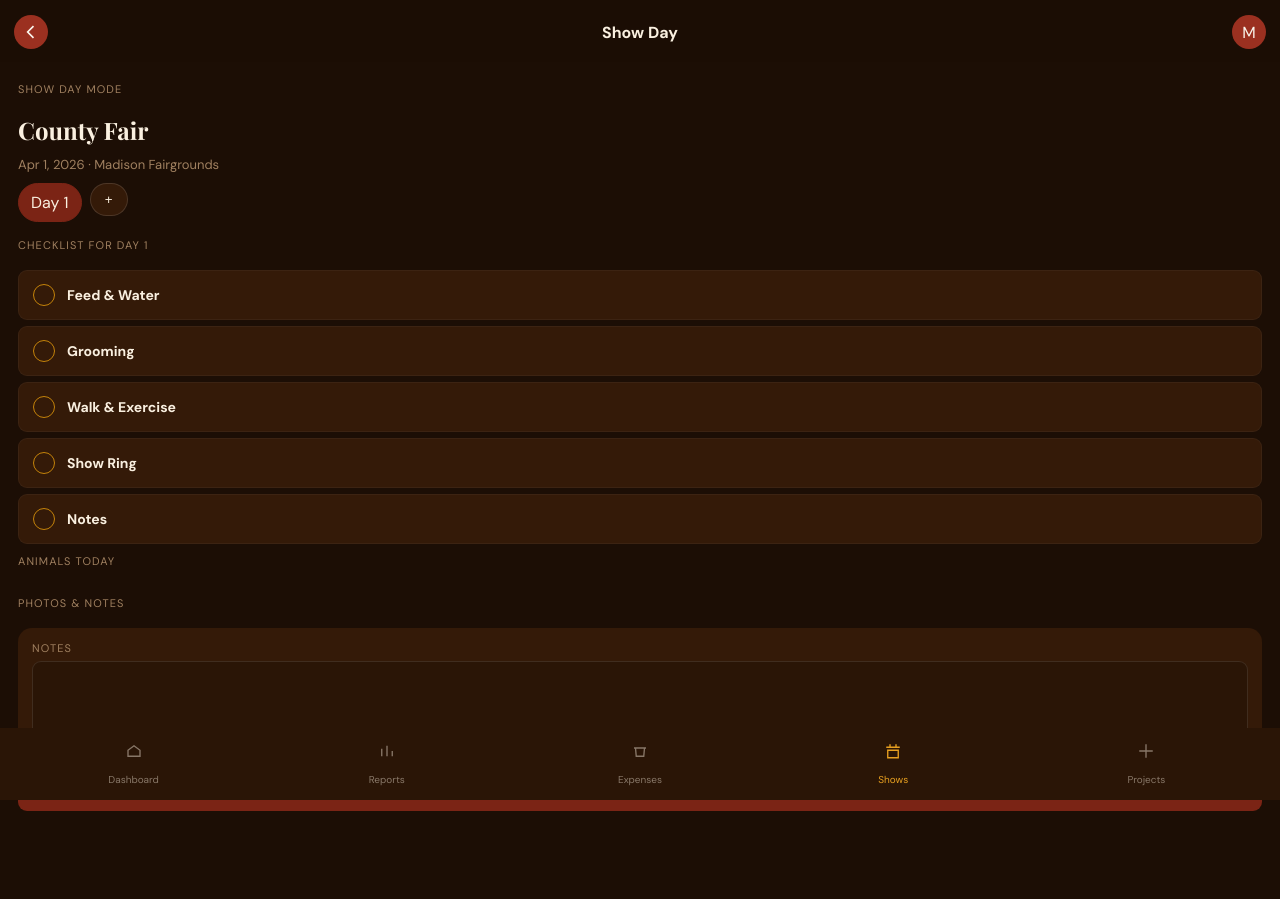
After one commit to punishergui/project-barn, a Flask app: page /shows/1/day/1 in a window 1280 px wide. The commit adds this page. Run offline with Flask 3, Linux system fonts and the light colour scheme; the visitor is signed in with stand-in values (Sample User, id 1); data comes from the database, SQL or seed files in the repository; parts of the project's set-up code (start-up, migrations or seed data) failed here and were passed over.

Commit message:
Implement Phase 3 show management flows

```diff
--- a/app/routes/dashboard.py
+++ b/app/routes/dashboard.py
@@ -1,12 +1,11 @@
-from datetime import date, datetime
+from datetime import date, datetime, timedelta
 
 from flask import Blueprint, jsonify, redirect, render_template, request, session, url_for
 
-from app.models import Expense, Profile, Project, Show, ShowEntry, Task, db
+from app.models import Expense, Profile, Project, Show, ShowDay, ShowDayCheck, ShowEntry, Task, db
 
 
 dashboard_bp = Blueprint("dashboard", __name__)
-
 
 TASK_ICONS = {
     "feed": "🌾",
@@ -18,7 +17,6 @@ TASK_ICONS = {
     "note": "📝",
     "other": "📝",
 }
-
 PROJECT_EMOJI = {
     "cow": "🐄",
     "pig": "🐖",
@@ -30,6 +28,22 @@ PROJECT_EMOJI = {
     "welding": "🔧",
     "other": "📋",
 }
+RIBBON_LABELS = {
+    "blue": "Blue",
+    "red": "Red",
+    "white": "White",
+    "yellow": "Yellow",
+    "purple": "Purple",
+    "grand": "Grand",
+    "reserve": "Reserve",
+}
+SHOW_CHECK_ITEMS = [
+    "Feed & Water",
+    "Grooming",
+    "Walk & Exercise",
+    "Show Ring",
+    "Notes",
+]
 
 
 @dashboard_bp.before_app_request
@@ -42,15 +56,36 @@ def require_session():
         return redirect(url_for("auth.profiles_page"))
 
 
+def _show_total_days(show: Show) -> int:
+    if show.end_date and show.end_date >= show.start_date:
+        return (show.end_date - show.start_date).days + 1
+    return 1
+
+
+def _get_or_create_show_day(show: Show, day_num: int) -> ShowDay:
+    show_day = ShowDay.query.filter_by(show_id=show.id, day_number=day_num).first()
+    if not show_day:
+        show_day = ShowDay(show_id=show.id, day_number=day_num)
+        show_day.date = show.start_date + timedelta(days=day_num - 1)
+        db.session.add(show_day)
+        db.session.flush()
+
+    existing = {check.item_name: check for check in ShowDayCheck.query.filter_by(show_day_id=show_day.id).all()}
+    for item_name in SHOW_CHECK_ITEMS:
+        if item_name not in existing:
+            db.session.add(ShowDayCheck(show_day_id=show_day.id, item_name=item_name, completed=False))
+    db.session.commit()
+    return show_day
+
+
 @dashboard_bp.get("/")
 def dashboard_home():
     active_profile = Profile.query.get_or_404(session["active_profile_id"])
     projects = Project.query.order_by(Project.name.asc()).all()
-    shows_upcoming = Show.query.filter(Show.start_date >= date.today()).all()
+    shows_upcoming = Show.query.filter(Show.start_date >= date.today()).order_by(Show.start_date.asc()).all()
+    upcoming_preview = shows_upcoming[:3]
     tasks_today = Task.query.order_by(Task.id.asc()).all()
-    recent_activity = (
-        Task.query.filter(Task.logged_at.isnot(None)).order_by(Task.logged_at.desc()).limit(5).all()
-    )
+    recent_activity = Task.query.filter(Task.logged_at.isnot(None)).order_by(Task.logged_at.desc()).limit(5).all()
 
     hour = datetime.now().hour
     greeting = "Good morning" if hour < 12 else ("Good afternoon" if hour < 18 else "Good evening")
@@ -63,11 +98,13 @@ def dashboard_home():
         projects=projects,
         tasks_today=tasks_today,
         shows_upcoming=shows_upcoming,
+        upcoming_preview=upcoming_preview,
         greeting=greeting,
         profiles=profiles,
         task_icons=TASK_ICONS,
+        recent_activity=recent_activity,
         project_map=project_map,
-        recent_activity=recent_activity,
+        today=date.today(),
     )
 
 
@@ -162,6 +199,7 @@ def project_detail(project_id: int):
         shows=shows,
         total_spent=total_spent,
         task_icons=TASK_ICONS,
+        ribbon_labels=RIBBON_LABELS,
         project_emoji=PROJECT_EMOJI,
         tab=tab,
         hide_top_bar=True,
@@ -215,9 +253,211 @@ def project_task_log(project_id: int):
 
 
 @dashboard_bp.get("/shows")
-def shows_stub():
+def shows_list():
     active_profile = Profile.query.get_or_404(session["active_profile_id"])
-    return render_template("shows.html", active_profile=active_profile, page_title="Shows")
+    shows = Show.query.order_by(Show.start_date.asc(), Show.id.asc()).all()
+    return render_template(
+        "shows.html",
+        active_profile=active_profile,
+        shows=shows,
+        today=date.today(),
+        page_title="Shows",
+        back_url=url_for("dashboard.dashboard_home"),
+    )
+
+
+@dashboard_bp.route("/shows/add", methods=["GET", "POST"])
+def show_add():
+    active_profile = Profile.query.get_or_404(session["active_profile_id"])
+    projects = Project.query.order_by(Project.name.asc()).all()
+    profiles = {profile.id: profile for profile in Profile.query.order_by(Profile.name.asc()).all()}
+
+    if request.method == "POST":
+        name = (request.form.get("name") or "").strip()
+        location = (request.form.get("location") or "").strip()
+        start_date_raw = request.form.get("start_date")
+        end_date_raw = request.form.get("end_date")
+
+        if not name or not location or not start_date_raw:
+            return render_template(
+                "show_add.html",
+                active_profile=active_profile,
+                projects=projects,
+                profiles=profiles,
+                project_emoji=PROJECT_EMOJI,
+                error="Name, location, and start date are required.",
+                page_title="Add Show",
+                back_url=url_for("dashboard.shows_list"),
+            )
+
+        start_date_val = datetime.strptime(start_date_raw, "%Y-%m-%d").date()
+        end_date_val = datetime.strptime(end_date_raw, "%Y-%m-%d").date() if end_date_raw else None
+
+        show = Show(name=name, location=location, start_date=start_date_val, end_date=end_date_val, notes=(request.form.get("notes") or "").strip() or None)
+        db.session.add(show)
+        db.session.flush()
+
+        selected_projects = request.form.getlist("project_ids")
+        for project_id in selected_projects:
+            db.session.add(ShowEntry(show_id=show.id, project_id=int(project_id)))
+
+        db.session.add(ShowDay(show_id=show.id, day_number=1, date=show.start_date))
+        db.session.commit()
+        _get_or_create_show_day(show, 1)
+        return redirect(url_for("dashboard.show_detail", show_id=show.id))
+
+    return render_template(
+        "show_add.html",
+        active_profile=active_profile,
+        projects=projects,
+        profiles=profiles,
+        project_emoji=PROJECT_EMOJI,
+        page_title="Add Show",
+        back_url=url_for("dashboard.shows_list"),
+    )
+
+
+@dashboard_bp.get("/shows/<int:show_id>")
+def show_detail(show_id: int):
+    active_profile = Profile.query.get_or_404(session["active_profile_id"])
+    show = Show.query.get_or_404(show_id)
+    entries = ShowEntry.query.filter_by(show_id=show.id).order_by(ShowEntry.id.asc()).all()
+    project_ids = [entry.project_id for entry in entries]
+    projects = {project.id: project for project in Project.query.filter(Project.id.in_(project_ids)).all()} if project_ids else {}
+    profiles = {profile.id: profile for profile in Profile.query.all()}
+    has_results = any(entry.placing or entry.ribbon_color for entry in entries)
+
+    return render_template(
+        "show_detail.html",
+        active_profile=active_profile,
+        show=show,
+        entries=entries,
+        projects=projects,
+        profiles=profiles,
+        project_emoji=PROJECT_EMOJI,
+        ribbon_labels=RIBBON_LABELS,
+        has_results=has_results,
+        page_title="Show Details",
+        back_url=url_for("dashboard.shows_list"),
+    )
+
+
+@dashboard_bp.get("/shows/<int:show_id>/day/<int:day_num>")
+def show_day(show_id: int, day_num: int):
+    active_profile = Profile.query.get_or_404(session["active_profile_id"])
+    show = Show.query.get_or_404(show_id)
+    total_days = _show_total_days(show)
+
+    max_existing = db.session.query(db.func.max(ShowDay.day_number)).filter_by(show_id=show.id).scalar() or 0
+    if day_num < 1:
+        return redirect(url_for("dashboard.show_day", show_id=show.id, day_num=1))
+
+    allowed_max = max(total_days, max_existing, day_num)
+    if day_num > allowed_max:
+        return redirect(url_for("dashboard.show_day", show_id=show.id, day_num=allowed_max))
+
+    show_day_record = _get_or_create_show_day(show, day_num)
+    day_rows = ShowDay.query.filter_by(show_id=show.id).order_by(ShowDay.day_number.asc()).all()
+    day_numbers = [row.day_number for row in day_rows]
+    if not day_numbers:
+        day_numbers = list(range(1, total_days + 1))
+
+    checks = ShowDayCheck.query.filter_by(show_day_id=show_day_record.id).order_by(ShowDayCheck.id.asc()).all()
+
+    entries = ShowEntry.query.filter_by(show_id=show.id).order_by(ShowEntry.id.asc()).all()
+    project_ids = [entry.project_id for entry in entries]
+    projects = {project.id: project for project in Project.query.filter(Project.id.in_(project_ids)).all()} if project_ids else {}
+
+    return render_template(
+        "show_day.html",
+        active_profile=active_profile,
+        show=show,
+        day_num=day_num,
+        day_numbers=day_numbers,
+        show_day_record=show_day_record,
+        checks=checks,
+        entries=entries,
+        projects=projects,
+        project_emoji=PROJECT_EMOJI,
+        ribbon_labels=RIBBON_LABELS,
+        page_title="Show Day",
+        back_url=url_for("dashboard.show_detail", show_id=show.id),
+    )
+
+
+@dashboard_bp.post("/shows/<int:show_id>/days/add")
+def add_show_day(show_id: int):
+    show = Show.query.get_or_404(show_id)
+    max_day = db.session.query(db.func.max(ShowDay.day_number)).filter_by(show_id=show.id).scalar() or _show_total_days(show)
+    next_day = max_day + 1
+
+    show_day_record = ShowDay(show_id=show.id, day_number=next_day, date=show.start_date + timedelta(days=next_day - 1))
+    db.session.add(show_day_record)
+    db.session.commit()
+    _get_or_create_show_day(show, next_day)
+    return redirect(url_for("dashboard.show_day", show_id=show.id, day_num=next_day))
+
+
+@dashboard_bp.post("/shows/<int:show_id>/day/<int:day_num>/check")
+def toggle_show_day_check(show_id: int, day_num: int):
+    show = Show.query.get_or_404(show_id)
+    show_day_record = _get_or_create_show_day(show, day_num)
+    payload = request.get_json(silent=True) or {}
+    item_name = (payload.get("item") or request.form.get("item") or "").strip()
+
+    check = ShowDayCheck.query.filter_by(show_day_id=show_day_record.id, item_name=item_name).first_or_404()
+    check.completed = not check.completed
+    if check.completed:
+        check.completed_at = datetime.now()
+        check.completed_by_id = session["active_profile_id"]
+    else:
+        check.completed_at = None
+        check.completed_by_id = None
+    db.session.commit()
+
+    if request.is_json:
+        return jsonify({"success": True, "completed": check.completed})
+    return redirect(url_for("dashboard.show_day", show_id=show.id, day_num=day_num))
+
+
+@dashboard_bp.post("/shows/<int:show_id>/day/<int:day_num>/notes")
+def save_show_day_notes(show_id: int, day_num: int):
+    show = Show.query.get_or_404(show_id)
+    show_day_record = _get_or_create_show_day(show, day_num)
+    show_day_record.notes = (request.form.get("notes") or "").strip() or None
+    db.session.commit()
+    return redirect(url_for("dashboard.show_day", show_id=show.id, day_num=day_num))
+
+
+@dashboard_bp.post("/shows/<int:show_id>/entries/<int:entry_id>/result")
+def save_show_entry_result(show_id: int, entry_id: int):
+    show = Show.query.get_or_404(show_id)
+    entry = ShowEntry.query.filter_by(id=entry_id, show_id=show.id).first_or_404()
+
+    placing = (request.form.get("placing") or "").strip() or None
+    ribbon_color = (request.form.get("ribbon_color") or "").strip() or None
+    day_number = request.form.get("day_number", type=int)
+
+    entry.placing = placing
+    entry.ribbon_color = ribbon_color
+    entry.day_number = day_number
+
+    task_note = f"{show.name}: {placing or 'Result saved'}"
+    if ribbon_color:
+        task_note = f"{task_note} ({RIBBON_LABELS.get(ribbon_color, ribbon_color.title())} ribbon)"
+
+    db.session.add(
+        Task(
+            project_id=entry.project_id,
+            logged_by_id=session["active_profile_id"],
+            task_type="show",
+            notes=task_note,
+            logged_at=datetime.now(),
+        )
+    )
+    db.session.commit()
+
+    return redirect(url_for("dashboard.show_day", show_id=show.id, day_num=day_number or 1))
 
 
 @dashboard_bp.get("/expenses")
--- a/app/static/css/style.css
+++ b/app/static/css/style.css
@@ -79,7 +79,8 @@ h1,h2,h3 { font-family: "Playfair Display", serif; }
 .task-list,.project-list { display:grid; gap:6px; }
 .task-card { background: var(--dark-card-2); border-radius: var(--radius-sm); padding:13px 14px; border:1px solid rgba(255,255,255,.04); display:flex; align-items:center; gap:12px; text-decoration:none; color:var(--light-text); }
 .check { width:22px; height:22px; border-radius:50%; border:1px solid var(--gold); color:var(--gold-light); background:transparent; }
-.task-emoji { font-size: 18px; }
+.task-icon { width: 18px; height: 18px; display:inline-grid; place-items:center; color: var(--gold-light); }
+.task-icon svg { width:18px; height:18px; fill:none; stroke: currentColor; stroke-width:1.8; stroke-linecap:round; stroke-linejoin:round; }
 .task-info { flex:1; }
 .task-info strong { font-size:14px; display:block; }
 .task-info span { font-size:12px; color: var(--muted); }
@@ -116,3 +117,29 @@ h1,h2,h3 { font-family: "Playfair Display", serif; }
 .log-grid { display:grid; grid-template-columns: repeat(2,1fr); gap: 8px; }
 .log-type { border:1px solid rgba(255,255,255,.06); border-radius: var(--radius-sm); background: var(--dark-card-2); color: var(--light-text); min-height: 46px; }
 .stub-page { min-height: 50vh; display:grid; place-items:center; text-align:center; }
+.task-emoji { font-size: 18px; }
+
+.shows-page,.show-detail-page,.show-day-page { display:grid; gap: 10px; }
+.shows-head-row { display:flex; justify-content:flex-end; }
+.shows-filters { display:flex; gap: 6px; margin: 0 0 8px; }
+.shows-filters .tab-btn { border: 1px solid rgba(255,255,255,.08); border-radius: 999px; padding: 7px 12px; }
+.shows-filters .tab-btn.active { background: var(--barn-red); border-color: var(--barn-red); color: var(--cream); }
+.shows-list { display:grid; gap:10px; }
+.show-card { position:relative; display:block; margin: 0 0 0; padding: 13px 14px; border-radius: var(--radius); background: var(--dark-card-2); border:1px solid rgba(255,255,255,.06); text-decoration:none; color: var(--light-text); }
+.show-date { margin:0; color: var(--gold-light); font-size: 13px; }
+.show-card h2 { margin: 3px 0; font-size: 17px; }
+.show-location { margin:0; color: var(--muted); font-size: 13px; }
+.show-arrow { position:absolute; right: 14px; top: 50%; transform: translateY(-50%); color: var(--muted); }
+.show-title { font-size: 24px; margin: 0; }
+.show-subtitle { margin: 0; color: var(--muted); font-size: 13px; }
+.show-day-btn { text-decoration:none; text-align:center; display:block; }
+.entry-checklist { display:grid; gap:8px; }
+.entry-check-item { display:flex; align-items:center; gap:8px; background: var(--dark-card); border-radius: var(--radius-sm); padding: 10px; }
+.entry-check-item small { display:block; color: var(--muted); font-size: 11px; }
+.entry-emoji { font-size: 20px; }
+.day-selector-row { display:flex; gap:8px; overflow-x:auto; padding-bottom: 6px; }
+.day-pill { border:1px solid rgba(255,255,255,.12); border-radius: 999px; padding: 8px 12px; text-decoration:none; color: var(--light-text); white-space:nowrap; background: transparent; }
+.day-pill.active { background: var(--barn-red); border-color: var(--barn-red); }
+.day-pill.add { background: var(--dark-card-2); min-width: 38px; }
+.result-card { background: var(--dark-card-2); border-radius: var(--radius-sm); padding:13px 14px; border:1px solid rgba(255,255,255,.04); display:grid; gap:8px; }
+.result-card p { margin: 0; }
--- a/app/static/js/app.js
+++ b/app/static/js/app.js
@@ -103,4 +103,26 @@
       });
     }
   }
+
+  const showsFilterWrap = document.querySelector('[data-show-filters]');
+  if (showsFilterWrap) {
+    const buttons = [...showsFilterWrap.querySelectorAll('[data-filter]')];
+    const cards = [...document.querySelectorAll('[data-show-status]')];
+    const empty = document.querySelector('[data-empty-shows]');
+
+    const applyFilter = (filter) => {
+      let visible = 0;
+      cards.forEach((card) => {
+        const status = card.dataset.showStatus;
+        const show = filter === 'all' || filter === status;
+        card.hidden = !show;
+        if (show) visible += 1;
+      });
+      if (empty) empty.hidden = visible !== 0;
+      buttons.forEach((btn) => btn.classList.toggle('active', btn.dataset.filter === filter));
+    };
+
+    buttons.forEach((btn) => btn.addEventListener('click', () => applyFilter(btn.dataset.filter)));
+    applyFilter('all');
+  }
 })();
--- /dev/null
+++ b/app/templates/show_day.html
@@ -0,0 +1,58 @@
+{% extends "base.html" %}
+{% block title %}Show Day · {{ show.name }}{% endblock %}
+{% block content %}
+<section class="show-day-page">
+  <p class="section-label">SHOW DAY MODE</p>
+  <h1 class="show-title">{{ show.name }}</h1>
+  <p class="show-subtitle">{{ show_day_record.date.strftime('%b %-d, %Y') if show_day_record.date else show.start_date.strftime('%b %-d, %Y') }} · {{ show.location }}</p>
+
+  <div class="day-selector-row">
+    {% for number in day_numbers %}
+    <a class="day-pill {% if number == day_num %}active{% endif %}" href="/shows/{{ show.id }}/day/{{ number }}">Day {{ number }}</a>
+    {% endfor %}
+    <form method="post" action="/shows/{{ show.id }}/days/add">
+      <button type="submit" class="day-pill add">+</button>
+    </form>
+  </div>
+
+  <p class="section-label">CHECKLIST FOR DAY {{ day_num }}</p>
+  <div class="task-list">
+    {% for check in checks %}
+    <form method="post" action="/shows/{{ show.id }}/day/{{ day_num }}/check" class="task-card {% if check.completed %}done{% endif %}">
+      <input type="hidden" name="item" value="{{ check.item_name }}">
+      <button type="submit" class="check">{% if check.completed %}✓{% endif %}</button>
+      <div class="task-info">
+        <strong>{{ check.item_name }}</strong>
+      </div>
+    </form>
+    {% endfor %}
+  </div>
+
+  <p class="section-label">ANIMALS TODAY</p>
+  <div class="task-list">
+    {% for entry in entries %}
+    {% set project = projects.get(entry.project_id) %}
+    <form method="post" action="/shows/{{ show.id }}/entries/{{ entry.id }}/result" class="result-card">
+      <input type="hidden" name="day_number" value="{{ day_num }}">
+      <p><span class="task-emoji">{{ project_emoji.get(project.type, '📋') if project else '📋' }}</span> <strong>{{ project.name if project else 'Project' }}</strong></p>
+      <label class="field"><span>Placing</span><input type="text" name="placing" value="{{ entry.placing or '' }}" placeholder="1st, 2nd, 3rd"></label>
+      <label class="field"><span>Ribbon</span>
+        <select name="ribbon_color">
+          <option value="" {% if not entry.ribbon_color %}selected{% endif %}>None</option>
+          {% for key in ['blue','red','white','yellow','purple','grand','reserve'] %}
+          <option value="{{ key }}" {% if entry.ribbon_color == key %}selected{% endif %}>{{ ribbon_labels.get(key, key|capitalize) }}</option>
+          {% endfor %}
+        </select>
+      </label>
+      <button type="submit" class="submit-btn">Save Result</button>
+    </form>
+    {% endfor %}
+  </div>
+
+  <p class="section-label">PHOTOS &amp; NOTES</p>
+  <form method="post" action="/shows/{{ show.id }}/day/{{ day_num }}/notes" class="stack-form">
+    <label class="field"><span>Notes</span><textarea name="notes" rows="4">{{ show_day_record.notes or '' }}</textarea></label>
+    <button type="submit" class="submit-btn">Save</button>
+  </form>
+</section>
+{% endblock %}
```
Also changed, not shown: app/models.py (+18 -0 lines), app/templates/dashboard.html (+17 -0 lines), app/templates/project_detail.html (+17 -2 lines), app/templates/show_add.html (added, +29 -0 lines), app/templates/show_detail.html (added, +45 -0 lines), app/templates/shows.html (+32 -1 lines).
